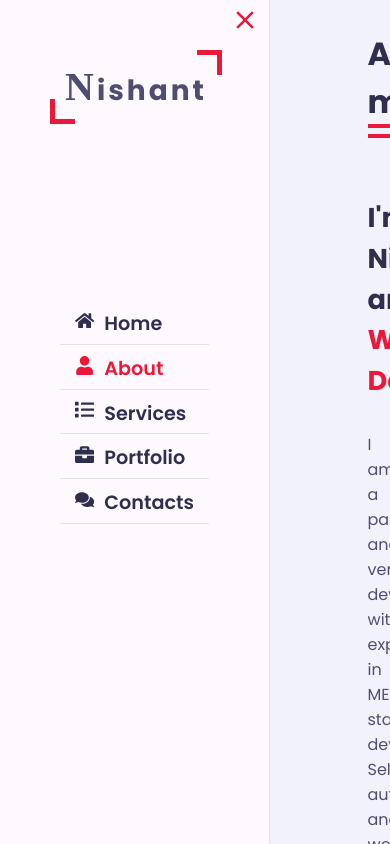
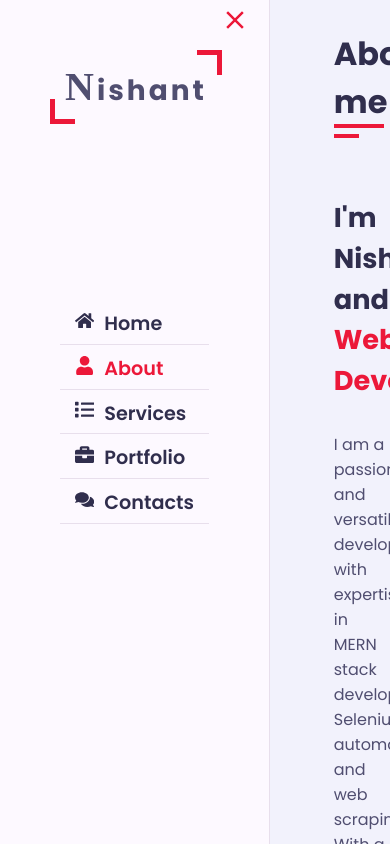
Before and after one commit to Nishant-Manocha/Portfolio, a React (Create React App) app in the folder my/: page /about in a window 390 px wide. Built offline with nearby package versions, Linux system fonts and the light colour scheme; a web font is replaced by a local one.

Commit message:
changes in Mobile Version

```diff
--- a/my/src/Components/Skills/Skills.css
+++ b/my/src/Components/Skills/Skills.css
@@ -50,3 +50,12 @@
     }
 
 }
+@media (max-width:650px)
+{
+    .skills
+    {
+        grid-template-columns: repeat(1,1fr);
+        margin-right: 20px;
+    }
+
+}
--- a/my/src/Components/Timeline/Timeline.css
+++ b/my/src/Components/Timeline/Timeline.css
@@ -193,6 +193,12 @@ left: -12px;
     {
         left: 96%;
     }
-
+}
+@media (max-width:650px)
+{
+    .timeline-main-heading,.timeline
+    {
+        display: none;
+    }
 
 }
--- a/my/src/Components/common/Slidebar.jsx
+++ b/my/src/Components/common/Slidebar.jsx
@@ -22,7 +22,7 @@ export const Slidebar = () => {
 
   useEffect(() => {
     if (!isMobile) {
-      setIsOpen(true); // Automatically open the sidebar on larger screens
+      setIsOpen(false); // Automatically open the sidebar on larger screens
     }
   }, [isMobile]);
 
@@ -34,7 +34,7 @@ export const Slidebar = () => {
             className="nav-toggler"
             onClick={() => setIsOpen(!isOpen)}
             style={{
-              left: isOpen ? '210px' : '10px',
+              left: isOpen ? '210px' : '',
               backgroundColor: isOpen ? 'transparent' : 'var(--bg-black-100)',
               border: isOpen ? 'none' : '',
             }}
--- a/my/src/index.css
+++ b/my/src/index.css
@@ -115,7 +115,7 @@ body {
   width: 50px;
   border: 1px solid var(--bg-black-50);
   cursor: pointer;
-  transform: translate(10px);
+  /* transform: translate(10px); */
   border-radius: 5px;
   display: flex;
   align-items: center;
@@ -253,7 +253,7 @@ body {
 {
   .body-container,.about-container,.contact-container
   {
-    padding-left: 8vmax;
+    padding-left: 4vmax;
   }
   .slide-container
   {
```
